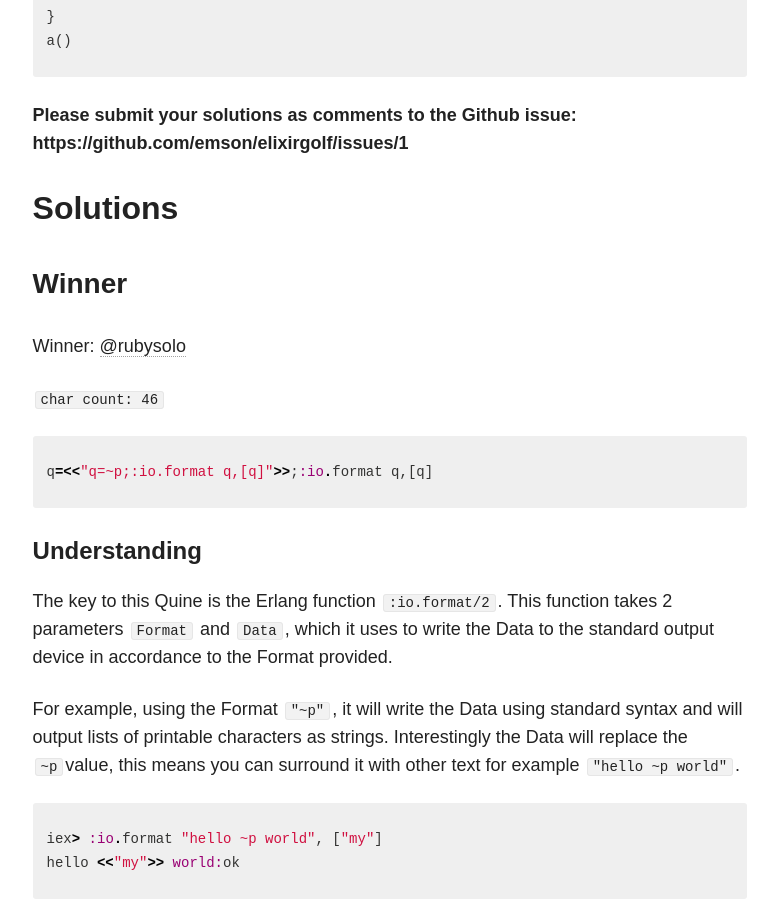
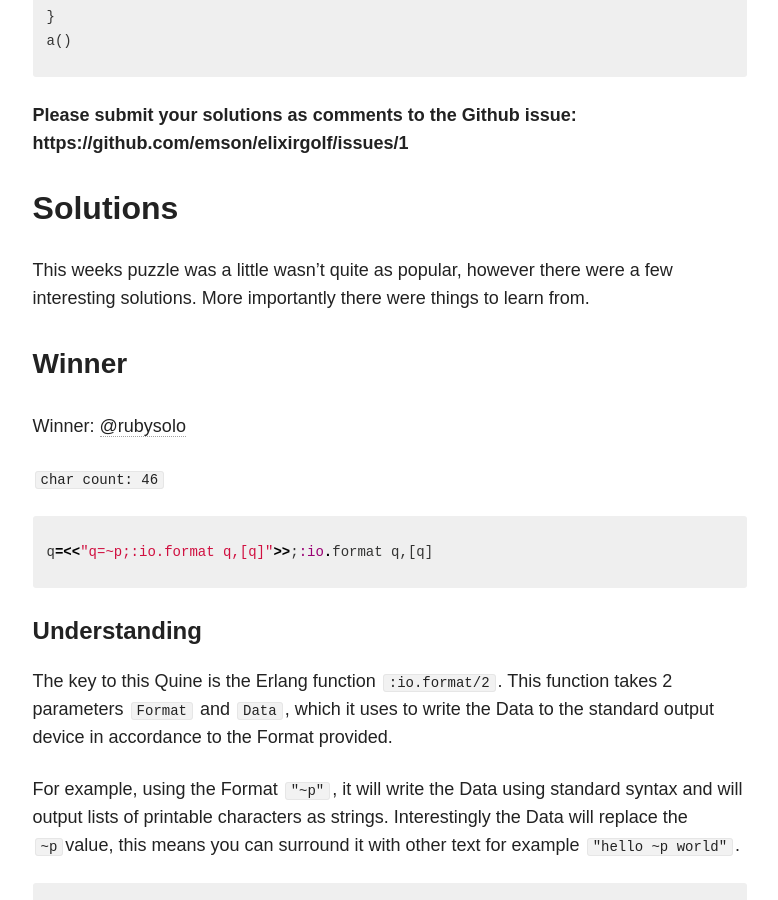
Before and after one commit to emson/elixirgolf, a Jekyll site: the page built from _posts/puzzles/2015-11-27-elixir-quine-self-replicating-program.markdown, in a window 1280 px wide and 900 px high, scrolled down 1828 px. Shown: the whole window, without its empty margins (347-1125 px from the left). Built offline with Jekyll 4.4.1, drawn with Linux system fonts in a browser that asks for light colours; nearby versions of some CDN libraries; comment, search, counter and statistics services are not loaded.

Commit message:
Add solution intro

```diff
--- a/_posts/puzzles/2015-11-27-elixir-quine-self-replicating-program.markdown
+++ b/_posts/puzzles/2015-11-27-elixir-quine-self-replicating-program.markdown
@@ -59,6 +59,9 @@ a()
 **<https://github.com/emson/elixirgolf/issues/1>**
 
 ## Solutions
+
+This weeks puzzle was a little wasn't quite as popular, however there were a few
+interesting solutions. More importantly there were things to learn from.
 
 ### Winner
 
```
